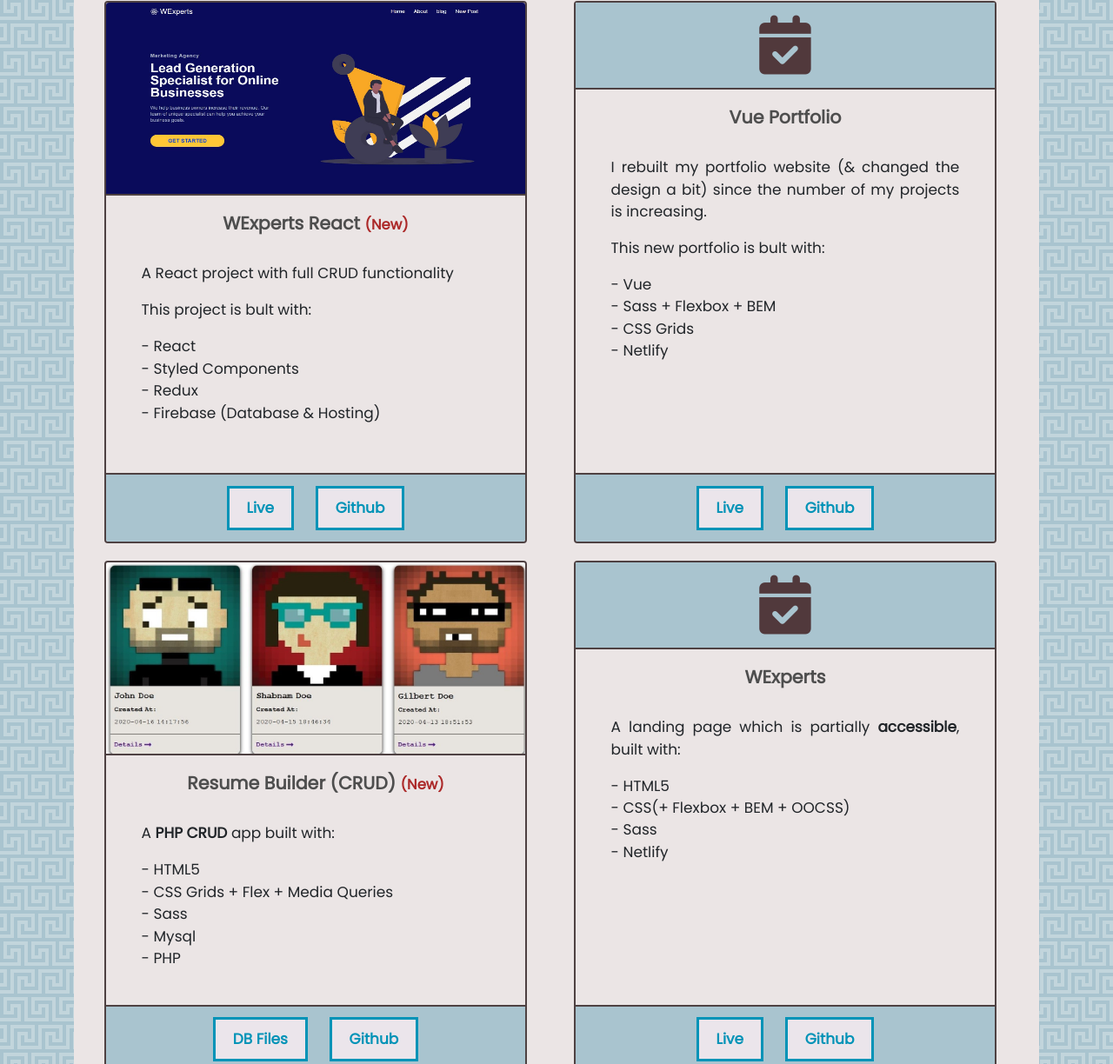
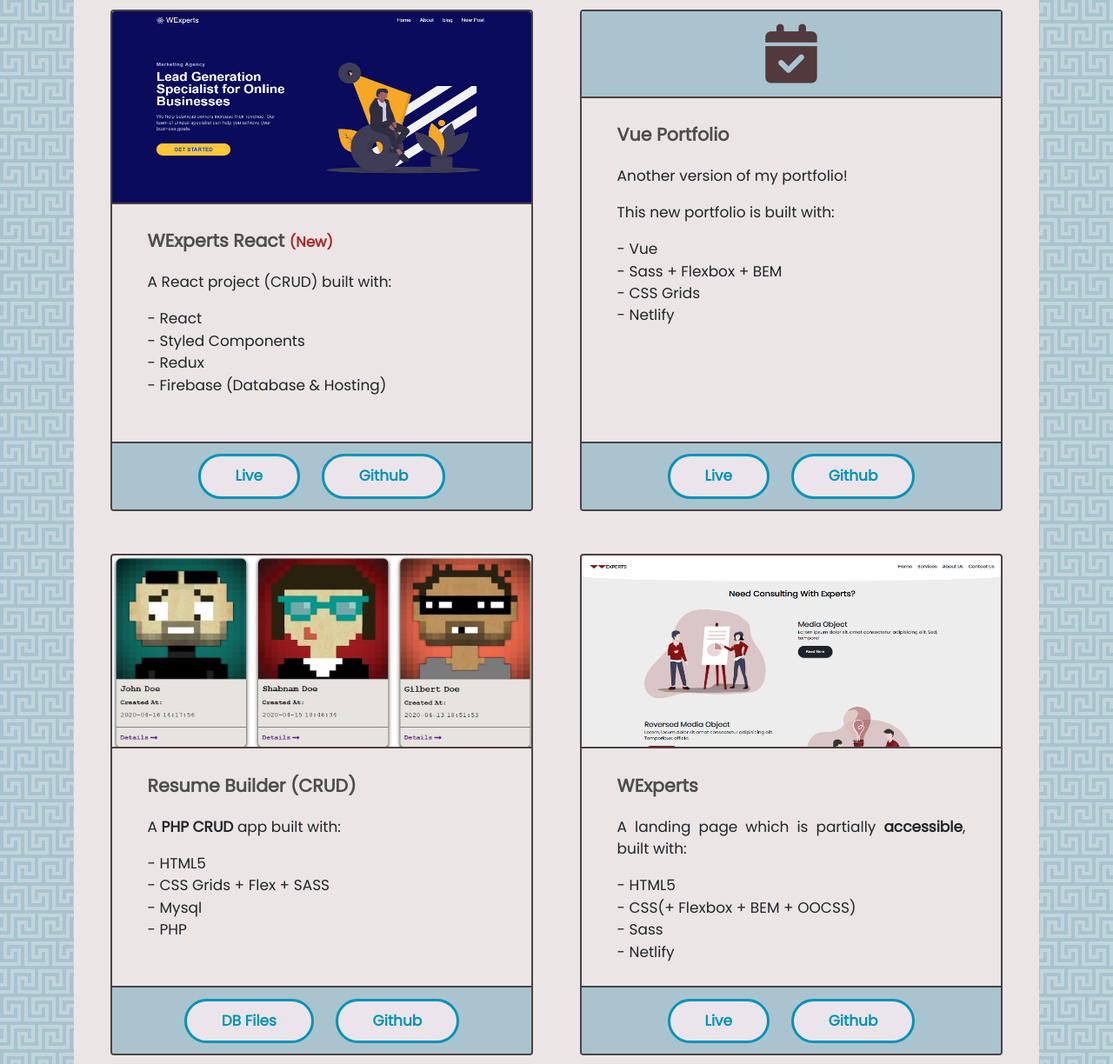
Before and after one commit to shab-k/myportfolio, a plain HTML site: page dist/index.html in a window 1280 px wide. Shown: the part 1209-2433 px from the top of the page at 87% size. Drawn offline with nearby package versions, Linux system fonts and the light colour scheme.

Commit message:
added mb to cards, added screenshot to a project, added border radious for btns.

```diff
--- a/dist/index.html
+++ b/dist/index.html
@@ -82,18 +82,18 @@
             <h1 class="text-center">Projects</h1>
             <div class="row">
 
-              <div class="col-lg-6">
+              <div class="col-lg-6 mb-5">
                 <div class="card p-nine">
                   <!-- <div class="card-icon text-center">
                     <i class="fas fa-calendar-check fa-4x" style="color:#51393C"></i>
                   </div> -->
                   <img class="card-img-top" src="images/wexperts-react-fb-shot.jpg" alt="Card image cap">
-                  <div class="card-body text-center">
+                  <div class="card-body">
                     <h5 class="card-title">WExperts React <span>(New)</span></h5>
                     <div class="card-text">
-                      <p>A React project with full CRUD functionality
+                      <p>A React project (CRUD) built with:
                       </p>
-                      <p>This project is bult with:</p>
+                      <!-- <p>This project is built with:</p> -->
                       <ul>
                         <li>- React</li>
                         <li>- Styled Components</li>
@@ -109,18 +109,17 @@
 
                 </div>
               </div>
-              <div class="col-lg-6">
+              <div class="col-lg-6 mb-5">
                 <div class="card p-eight">
                   <div class="card-icon text-center">
                     <i class="fas fa-calendar-check fa-4x" style="color:#51393C"></i>
                   </div>
-                  <div class="card-body text-center">
+                  <div class="card-body">
                     <h5 class="card-title">Vue Portfolio</h5>
                     <div class="card-text">
-                      <p>I rebuilt my portfolio website (& changed the design a bit) since the number of my projects is
-                        increasing.
+                      <p>Another version of my portfolio!
                       </p>
-                      <p>This new portfolio is bult with:</p>
+                      <p>This new portfolio is built with:</p>
                       <ul>
                         <li>- Vue</li>
                         <li>- Sass + Flexbox + BEM</li>
@@ -136,20 +135,19 @@
 
                 </div>
               </div>
-              <div class="col-lg-6">
+              <div class="col-lg-6 mb-5">
                 <div class="card p-seven">
                   <!-- <div class="text-center">
                     <i class="fas fa-calendar-check fa-4x" style="color:#51393C"></i>
                   </div> -->
                   <img class="card-img-top" src="images/resume-builder-screenshot.jpg" alt="Card image cap">
-                  <div class="card-body text-center">
-                    <h5 class="card-title">Resume Builder (CRUD) <span>(New)</span></h5>
+                  <div class="card-body">
+                    <h5 class="card-title">Resume Builder (CRUD)</h5>
                     <div class="card-text">
                       <p>A <span>PHP CRUD</span> app built with:</p>
                       <ul>
                         <li>- HTML5</li>
-                        <li>- CSS Grids + Flex + Media Queries</li>
-                        <li>- Sass</li>
+                        <li>- CSS Grids + Flex + SASS</li>
                         <li>- Mysql</li>
                         <li>- PHP</li>
                       </ul>
@@ -164,12 +162,13 @@
                   </div>
                 </div>
               </div>
-              <div class="col-lg-6">
+              <div class="col-lg-6 mb-5">
                 <div class="card p-six">
-                  <div class="card-icon text-center">
-                    <i class="fas fa-calendar-check fa-4x" style="color:#51393C"></i>
-                  </div>
-                  <div class="card-body text-center">
+                  <img class="card-img-top" src="images/wexperts_screenshot.ff4928b3.jpg" alt="Card image cap">
+                  <!-- <div class="card-icon text-center">
+                  <i class="fas fa-calendar-check fa-4x" style="color:#51393C"></i> -->
+                  <!-- </div> -->
+                  <div class="card-body">
                     <h5 class="card-title">WExperts</h5>
                     <div class="card-text">
                       <p>A landing page which is partially <span>accessible</span>, built with:</p>
@@ -188,22 +187,21 @@
                 </div>
               </div>
 
-              <div class="col-lg-6">
+              <div class="col-lg-6 mb-5">
                 <div class="card p-five">
                   <div class="card-icon text-center">
                     <!-- <i class="fas fa-calendar-times fa-4x" style="color:#51393C"></i> -->
                     <i class="fas fa-calendar-check fa-4x" style="color:#51393C"></i>
                   </div>
-                  <div class="card-body text-center">
+                  <div class="card-body">
                     <h5 class="card-title">Bibliophile</h5>
                     <div class="card-text">
                       <p>A <span>React</span> app built with:</p>
                       <ul>
-                        <li>- React.js </li>
-                        <li>- Redux</li>
+                        <li>- React & Redux </li>
                         <li>- Materialize CSS</li>
                         <li>- NYTimes Book API</li>
-                        <li>- Moment.js </li>
+                        <li>- Moment.js</li>
                         <li>- Firebase(+firestore)</li>
                       </ul>
                     </div>
@@ -215,12 +213,12 @@
                 </div>
               </div>
 
-              <div class="col-lg-6">
+              <div class="col-lg-6 mb-5">
                 <div class="card p-four">
                   <div class="card-icon text-center">
                     <i class="fas fa-calendar-check fa-4x" style="color:#51393C"></i>
                   </div>
-                  <div class="card-body text-center">
+                  <div class="card-body">
                     <h5 class="card-title">Blogit</h5>
                     <div class="card-text">
                       <p>A CMS app for managing blogs built with:</p>
@@ -238,12 +236,12 @@
                 </div>
               </div>
 
-              <div class="col-lg-6">
+              <div class="col-lg-6 mb-5">
                 <div class="card p-three">
                   <div class="card-icon text-center">
                     <i class="fas fa-calendar-check fa-4x" style="color:#51393C"></i>
                   </div>
-                  <div class="card-body text-center">
+                  <div class="card-body">
                     <h5 class="card-title">My Portfolio!</h5>
                     <div class="card-text">
                       <p>I built my portfolio website using:</p>
@@ -260,12 +258,12 @@
                 </div>
               </div>
 
-              <div class="col-lg-6">
+              <div class="col-lg-6 mb-5">
                 <div class="card p-two">
                   <div class="card-icon text-center">
                     <i class="fas fa-calendar-check fa-4x" style="color:#51393C"></i>
                   </div>
-                  <div class="card-body text-center">
+                  <div class="card-body">
                     <h5 class="card-title">Project-2</h5>
                     <div class="card-text">
                       <p class="">A <span>Vuepress</span> blog built with:</p>
@@ -283,13 +281,13 @@
                 </div>
               </div>
 
-              <div class="col-lg-6">
+              <div class="col-lg-6 mb-5">
                 <div class="card p-one">
                   <div class="card-icon text-center">
                     <i class="fas fa-calendar-check fa-4x" style="color:#51393C"></i>
                   </div>
                   <div class="card-body">
-                    <h5 class="card-title text-center">Project-1</h5>
+                    <h5 class="card-title">Project-1</h5>
                     <div class="card-text">
                       <p>A<span> personal website</span> built with:</p>
                       <ul>
--- a/dist/style.css
+++ b/dist/style.css
@@ -81,7 +81,7 @@ div.col-lg-6 {
 }
 
 .card {
-    margin: 20px;
+    margin: 30px auto;
     width: 90%;
     height: 100%;
     background-color: transparent;
@@ -121,7 +121,7 @@ h5 span {
 }
 
 .card-title {
-    /* padding-top: 0px; */
+    padding: 10px 20px;
     color: #0093B7;
     color: #4e4e4e;
     font-weight: bold;
@@ -129,13 +129,14 @@ h5 span {
 
 .card-text {
     text-align: justify;
-    padding: 20px;
+    padding: 0 20px;
     padding-bottom: 0;
 }
 
 .card-body {
     border-top: 2px solid #4e4142;
     padding-bottom: 0;
+    height: 215px;
 }
 
 .footer__line {
@@ -158,13 +159,14 @@ h5 span {
 
 .button-link {
     display: inline-block;
-    padding: 10px 20px;
+    padding: 10px 40px;
     margin: 0 10px;
     text-align: center;
     font-weight: 700;
     color: #0093B7;
     background-color: #ebe5eb;
     border: 3px solid #0093B7;
+    border-radius: 50px;
     -webkit-transition: background 400ms, color 400ms;
     -o-transition: background 400ms, color 400ms;
     transition: background 400ms, color 400ms;
```
Also changed, not shown: dist/images/wexperts_screenshot.ff4928b3.jpg (added), 1 other file.
